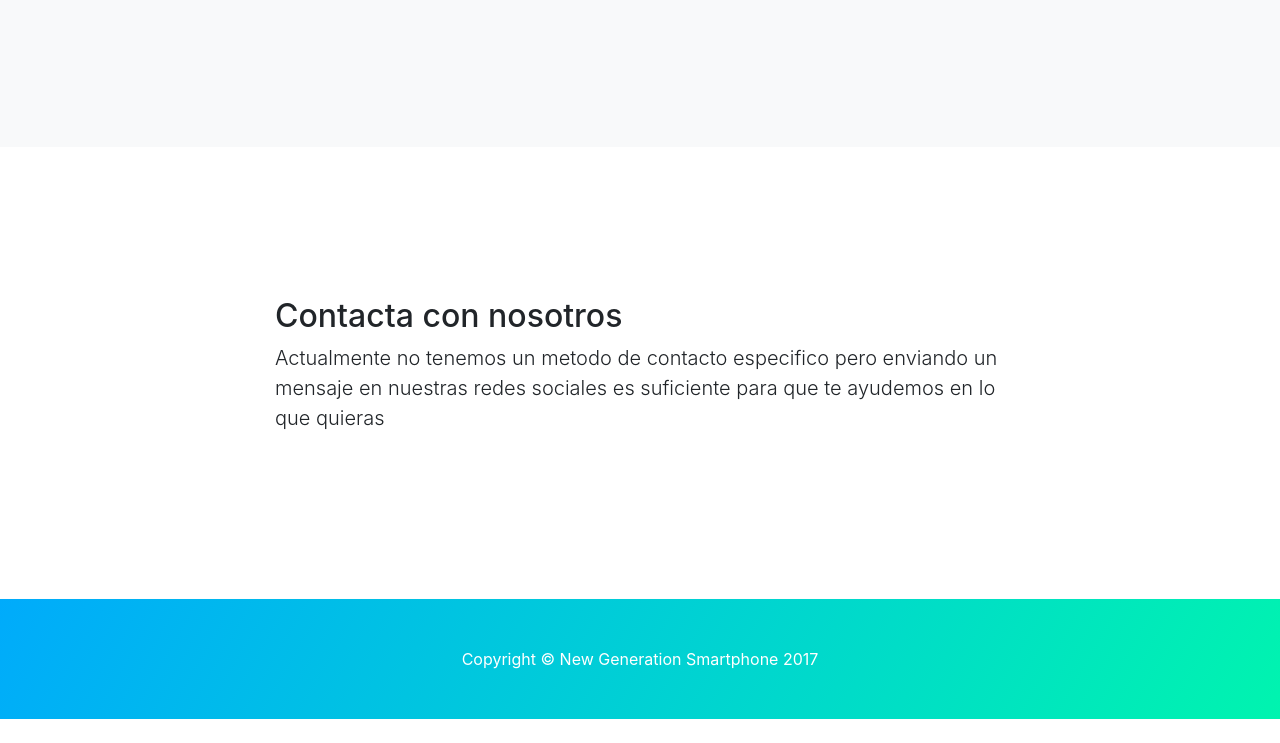
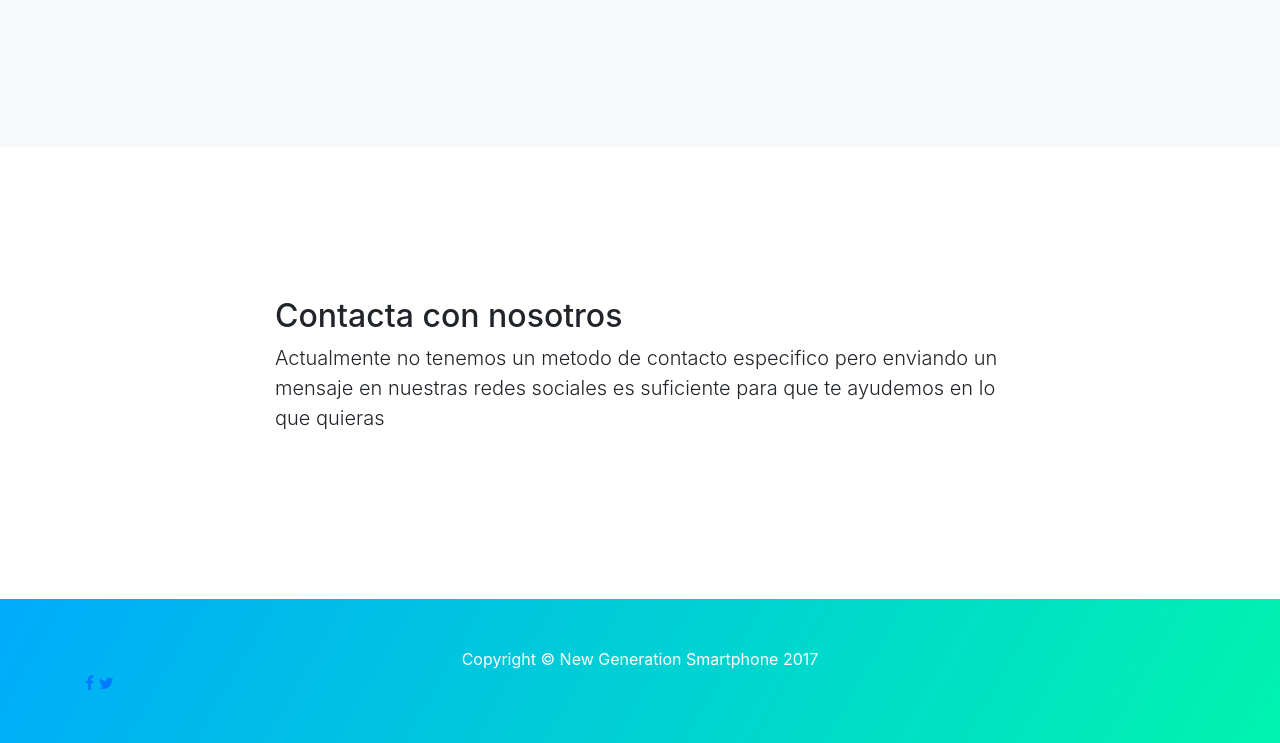
Before and after one commit to yhatibi/paginayasin, a website: page index.html in a window 1280 px wide. Shown: the part 1198-1941 px from the top of the page. Before the commit the page ends 1917 px from the top, so only its background shows below. Drawn offline with Linux system fonts and the light colour scheme.

Commit message:
Añadido Social Logos en el Footer

```diff
--- a/index.html
+++ b/index.html
@@ -12,6 +12,8 @@
 
     <!-- Bootstrap core CSS -->
     <link href="vendor/bootstrap/css/bootstrap.min.css" rel="stylesheet">
+
+    <link rel="stylesheet" href="https://cdnjs.cloudflare.com/ajax/libs/font-awesome/4.7.0/css/font-awesome.min.css">
 
     <!-- Custom styles for this template -->
     <link href="css/scrolling-nav.css" rel="stylesheet">
@@ -93,6 +95,8 @@
     <footer class="py-5 bg-dark">
       <div class="container">
         <p class="m-0 text-center text-white">Copyright &copy; New Generation Smartphone 2017</p>
+        <a href="http://barresiones.com/web/" class="fa fa-facebook"></a>
+        <a href="http://barresiones.com/web/" class="fa fa-twitter"></a>
       </div>
       <!-- /.container -->
     </footer>
```
